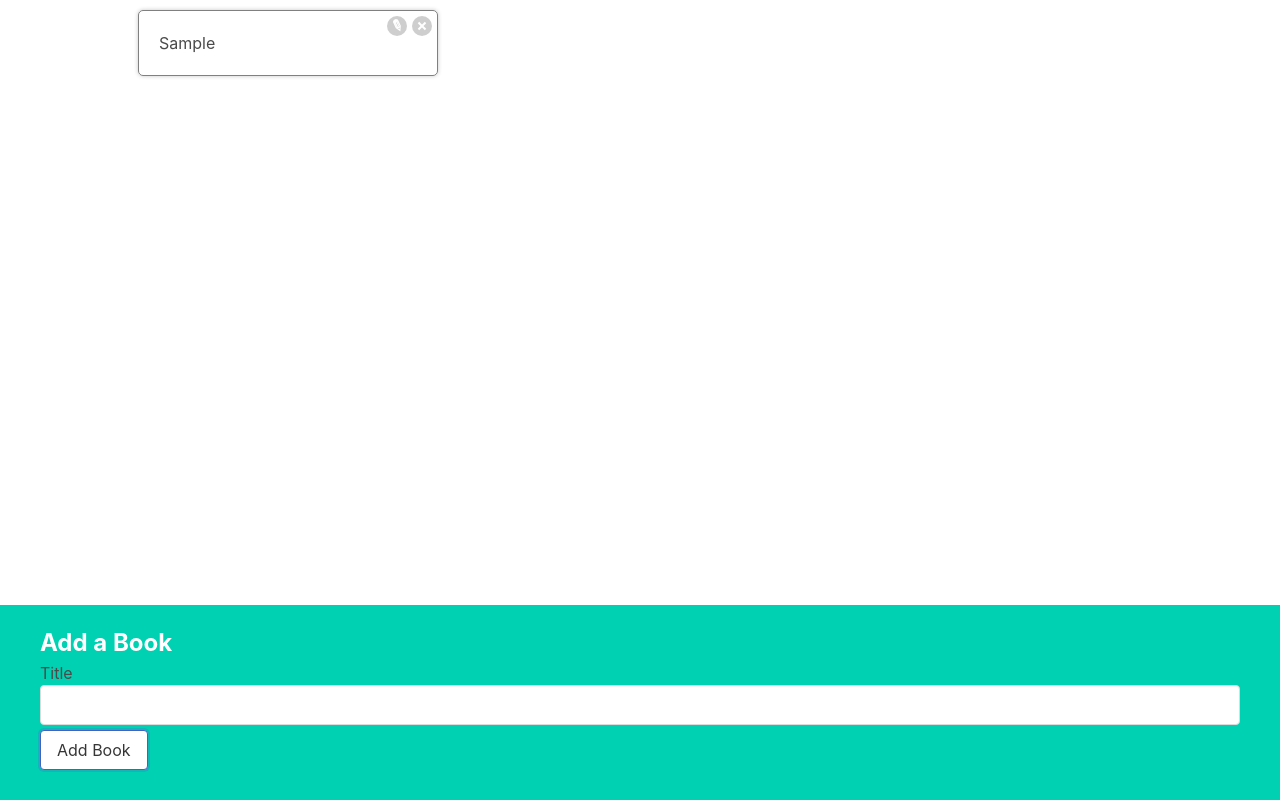
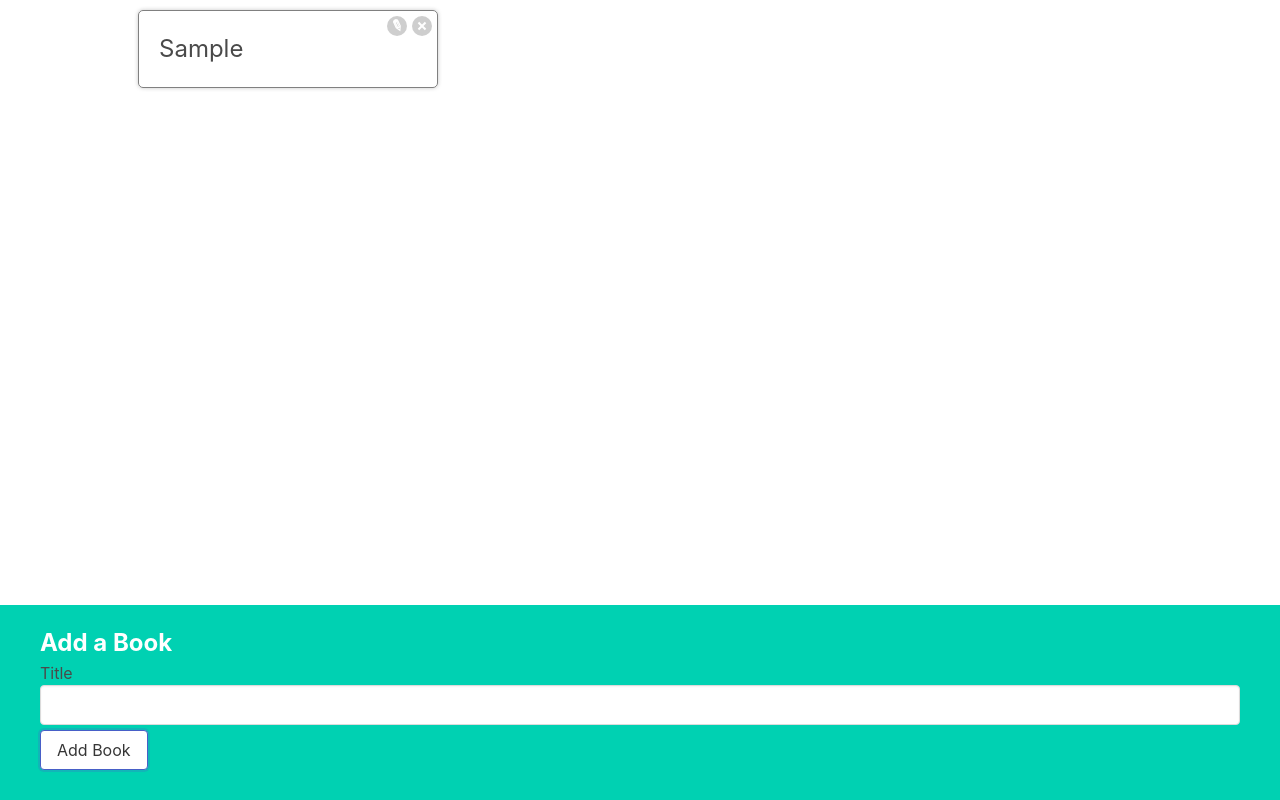
Before and after one commit to hungbui7690/react-learning, a React (Create React App) app in the folder client/: page / in a window 1280 px wide. Both pictures are taken after typing "Sample" into the empty fields and a click on the button "Add Book". Built offline with nearby package versions, Linux system fonts and the light colour scheme.

Commit message:
Toggling Form Display P2

```diff
--- a/client/src/App.js
+++ b/client/src/App.js
@@ -1,10 +1,6 @@
 /*
-  Toggling Form Display P1
-  - pic
-
+  Toggling Form Display P2
   - BookShow.js
-
-  (***) the pencil (edit icon) is made from css
 
 */
 
--- a/client/src/components/BookShow.js
+++ b/client/src/components/BookShow.js
@@ -1,9 +1,9 @@
 import React, { useState } from 'react'
+import BookEdit from './BookEdit' // ***
 
 const BookShow = ({ book, onDelete }) => {
-  const [showEdit, setShowEdit] = useState(false) // ***
+  const [showEdit, setShowEdit] = useState(false)
 
-  // ***
   const handleEditClick = () => {
     setShowEdit(!showEdit)
   }
@@ -12,10 +12,16 @@
     onDelete(book.id)
   }
 
-  // *** add edit button
+  // ***
+  let content = <h3>{book.title}</h3>
+  if (showEdit) {
+    content = <BookEdit />
+  }
+
+  // ***
   return (
     <div className='book-show'>
-      {book.title}
+      <div>{content}</div>
       <div className='actions'>
         <button className='edit' onClick={handleEditClick}>
           Edit
```
